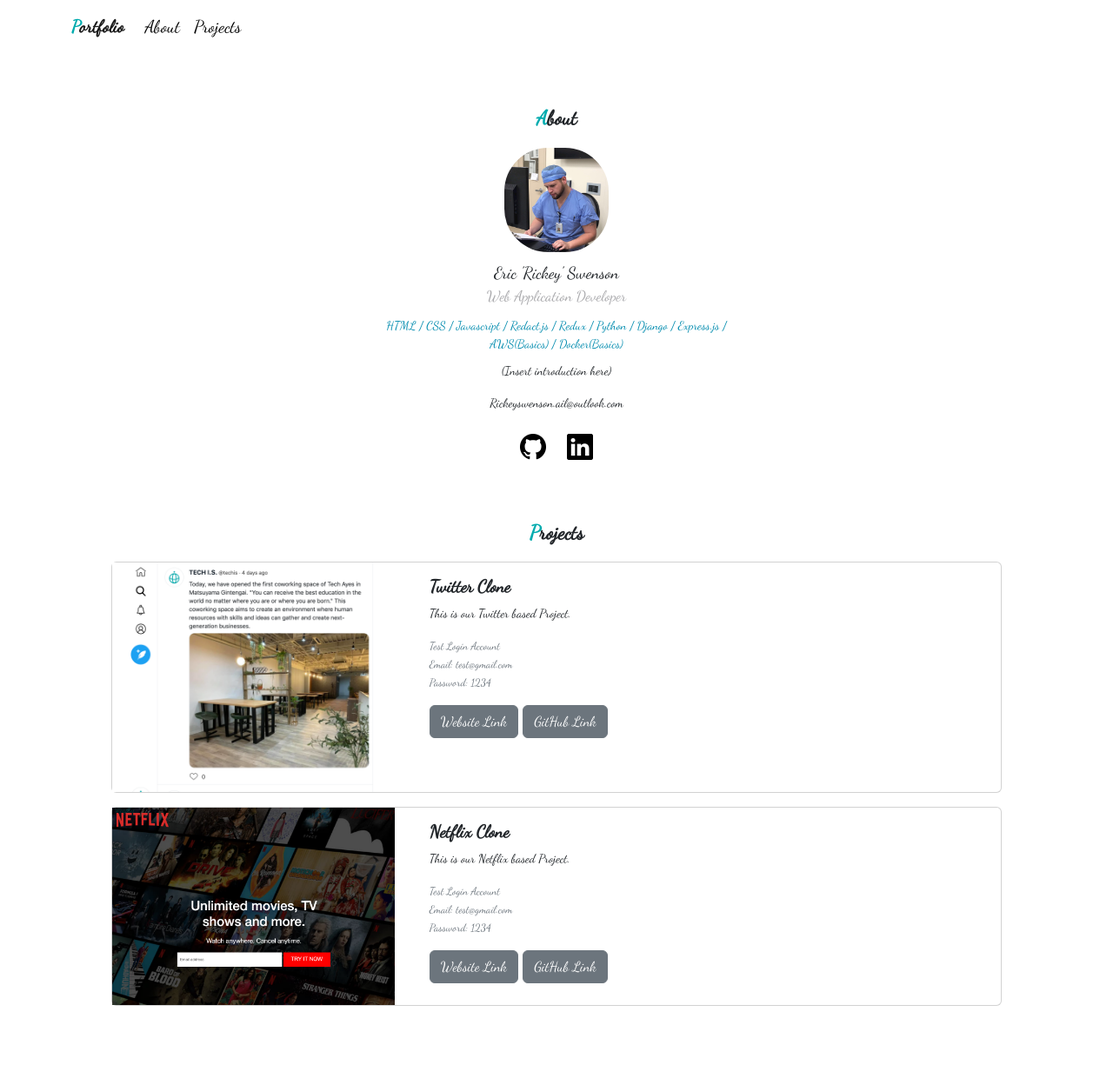
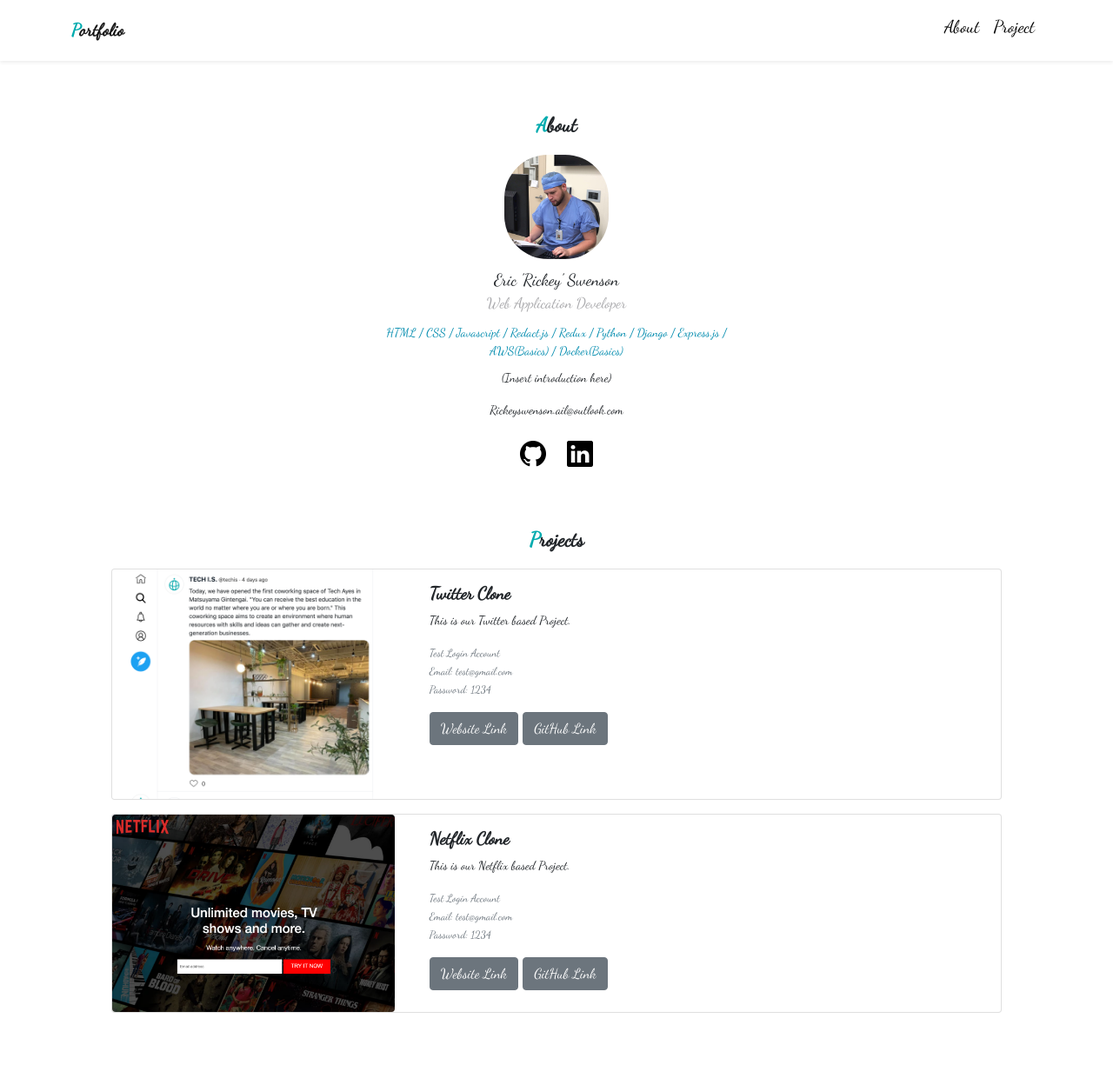
Before and after one commit to rickeyswenson/Erics-portfolio, a PHP site: page / in a window 1280 px wide. Shown: the whole page at 87% size. Before the commit the page ends 1157 px from the top, so only its background shows below. Run offline with PHP 8.4, Linux system fonts and the light colour scheme.

Commit message:
updated files

```diff
--- a/index.html
+++ b/index.html
@@ -4,10 +4,10 @@
 <head>
   <meta charset="utf-8">
   <meta name="viewport" content="width=device-width, initial-scale=1">
-  <link rel="stylesheet" href="https://cdn.jsdelivr.net/npm/bootstrap-icons@1.8.3/font/bootstrap-icons.css">
+  <link rel="stylesheet" href="https://cdn.jsdelivr.net/npm/bootstrap-icons@1.8.0/font/bootstrap-icons.css" />
   <link rel="icon" type="img/png" href="img/techis-logo.png">
-  <link href="https://cdn.jsdelivr.net/npm/bootstrap@5.2.0-beta1/dist/css/bootstrap.min.css" rel="stylesheet"
-    integrity="sha384-0evHe/X+R7YkIZDRvuzKMRqM+OrBnVFBL6DOitfPri4tjfHxaWutUpFmBp4vmVor" crossorigin="anonymous">
+  <link href="https://cdn.jsdelivr.net/npm/bootstrap@5.1.3/dist/css/bootstrap.min.css" rel="stylesheet"
+    integrity="sha384-1BmE4kWBq78iYhFldvKuhfTAU6auU8tT94WrHftjDbrCEXSU1oBoqyl2QvZ6jIW3" crossorigin="anonymous" />
   <link rel="stylesheet" href="styles.css">
   <link rel="preconnect" href="https://fonts.googleapis.com">
   <link rel="preconnect" href="https://fonts.gstatic.com" crossorigin>
@@ -16,21 +16,20 @@
 </head>
 
 <body>
-  <nav class="navbar navbar-expand-lg bg-shadow-sm">
+  <nav class="navbar navbar-expand-lg navbar-light shadow-sm">
     <div class="container">
-      <a class="navbar-brand title-icon" href="#"><span class=font-primary>P</span>ortfolio</a>
-      <button class="navbar-toggler" type="button" data-bs-toggle="collapse" data-bs-target="#navbartoggler">
+      <a class="navbar-brand title-icon" href="#"><span class="font-primary">P</span>ortfolio</a>
+      <button class="navbar-toggler" type="button" data-bs-toggle="collapse" data-bs-target="#navbarToggler">
         <span class="navbar-toggler-icon"></span>
       </button>
 
       <div class="collapse navbar-collapse" id="navbarToggler">
-        <ul class="navbar-nav me-auto mb-2 mb-lg-0">
+        <ul class="navbar-nav ms-auto mb-2">
           <li class="nav-item">
             <a class="nav-link font-black" href="#about">About</a>
           </li>
           <li class="nav-item">
-            <a class="nav-link font-black" href="#projects">Projects</a>
-          </li>
+            <a class="nav-link font-black" href="#project">Project</a>
           </li>
         </ul>
       </div>
@@ -40,7 +39,7 @@
 
   <div id="about">
     <h2><span class="font-primary">A</span>bout</h2>
-    <div><img src="Img/Richard.jpg"></div>
+    <div><img src="img/Richard.jpg"></div>
     <div class="name">Eric 'Rickey' Swenson</div>
     <div class="vocation">Web Application Developer</div>
     <div class="skills">HTML / CSS / Javascript / Redact.js / Redux / Python / Django / Express.js / AWS(Basics) /
@@ -58,10 +57,10 @@
   <div id="project">
     <h2><span class="font-primary">P</span>rojects</h2>
 
-    <div class="card mb-3" >
+    <div class="card mb-3">
       <div class="row">
         <div class="col-md-4">
-          <img src="Img/project-twitter.png" alt="Twitter Project">
+          <img src="img/project-twitter.png" alt="Twitter Project">
         </div>
         <div class="col-md-8">
           <div class="card-body">
@@ -79,10 +78,10 @@
       </div>
     </div>
 
-    <div class="card mb-3" >
+    <div class="card mb-3">
       <div class="row">
         <div class="col-md-4">
-          <img src="Img/project-netflix.png" alt="Netflix Project">
+          <img src="img/project-netflix.png" alt="Netflix Project">
         </div>
         <div class="col-md-8">
           <div class="card-body">
@@ -99,9 +98,8 @@
         </div>
       </div>
 
-
-  <script src="https://cdn.jsdelivr.net/npm/bootstrap@5.2.0-beta1/dist/js/bootstrap.bundle.min.js"
-    integrity="sha384-pprn3073KE6tl6bjs2QrFaJGz5/SUsLqktiwsUTF55Jfv3qYSDhgCecCxMW52nD2"
+      <script src="https://cdn.jsdelivr.net/npm/bootstrap@5.1.3/dist/js/bootstrap.bundle.min.js"
+        integrity="sha384-ka7Sk0Gln4gmtz2MlQnikT1wXgYsOg+OMhuP+IlRH9sENBO0LRn5q+8nbTov4+1p"
         crossorigin="anonymous"></script>
 </body>
 
--- a/styles.css
+++ b/styles.css
@@ -104,9 +104,9 @@ Projects
     text-align: center;
 }
 
-#project .card img{
+#project .card img {
     width: 100%;
-
+    border-radius: 4px;
 }
 
 #project .card-title{
```
Also changed, not shown: 1 other file. Lines whose indentation alone changed are shown as unchanged.
